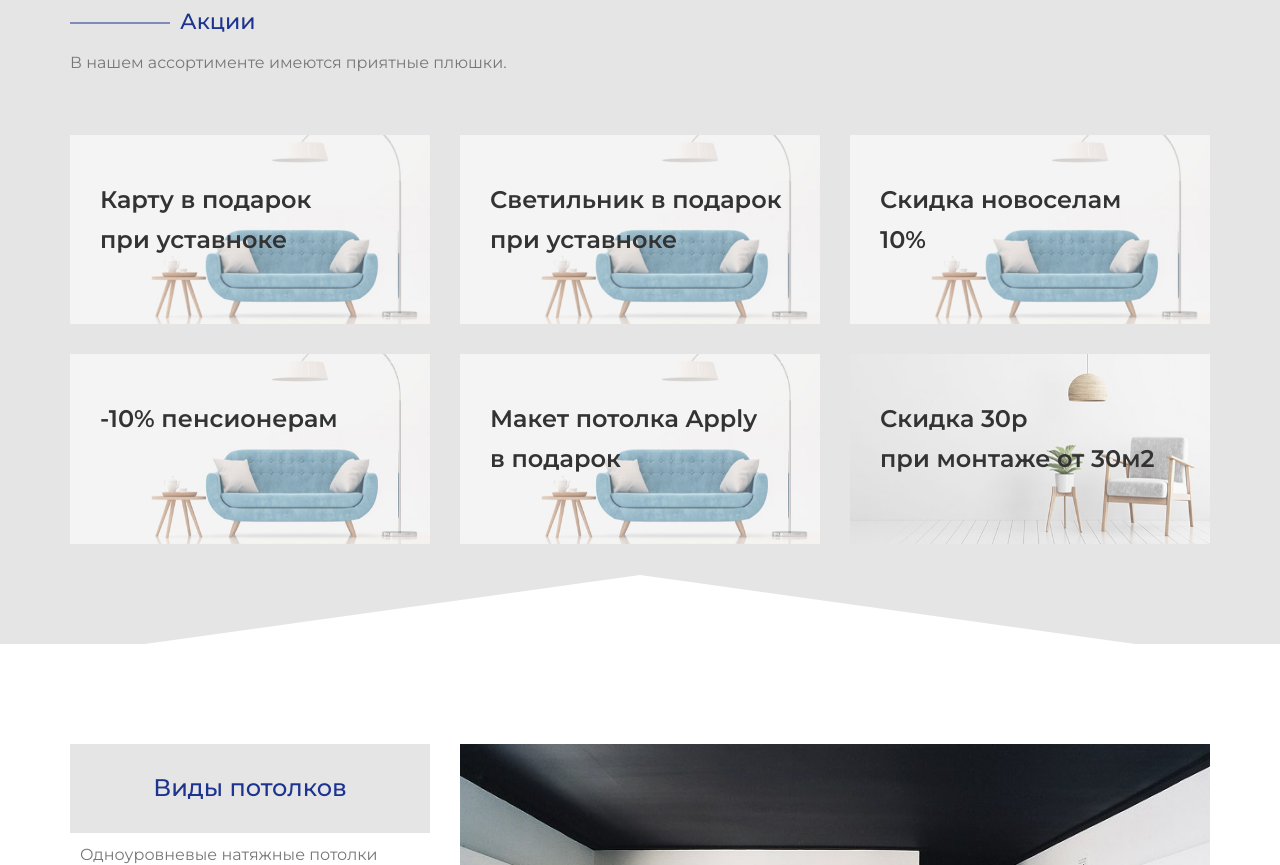
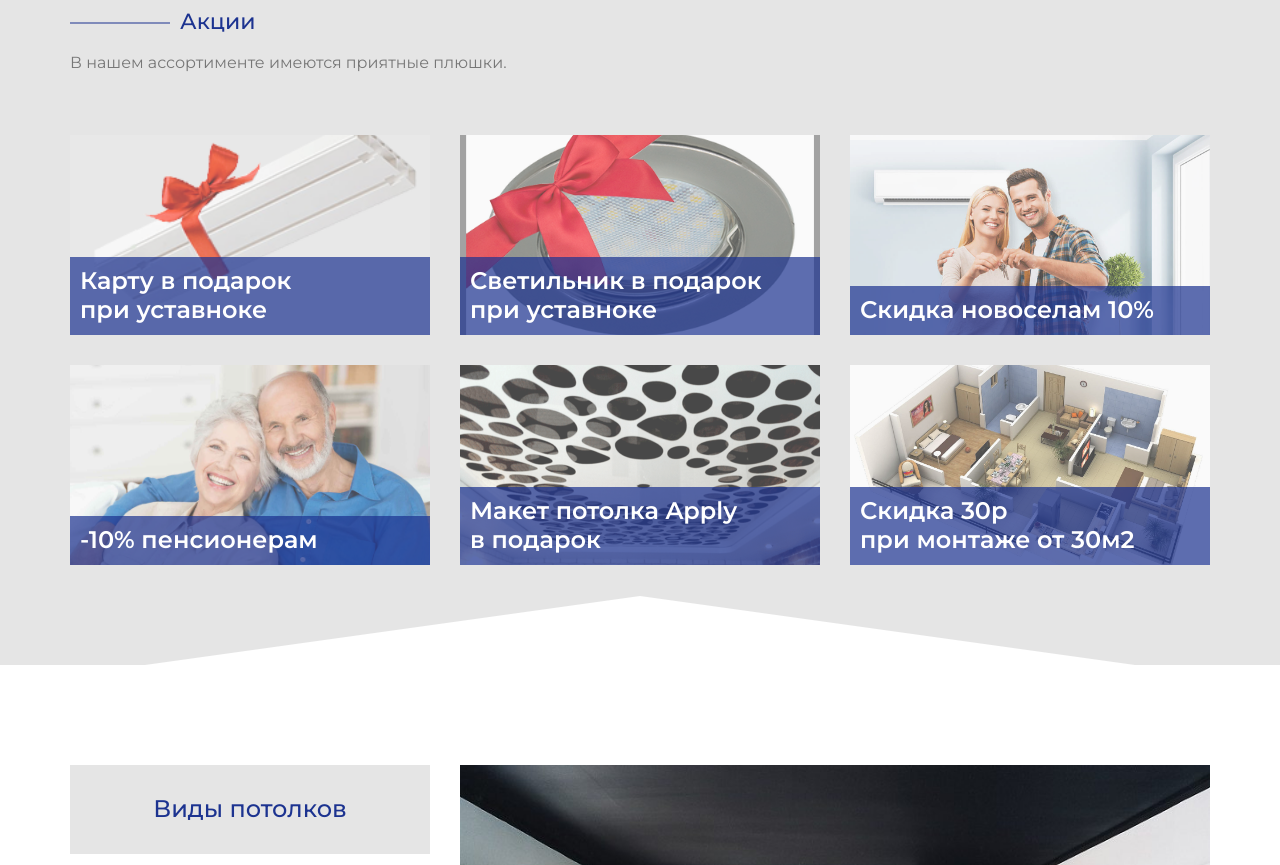
Before and after one commit to gefcho/tvoiterem, a plain HTML site: page index.html in a window 1280 px wide. Shown: the part 780-1645 px from the top of the page. Drawn offline with Linux system fonts and the light colour scheme; files whose address does not match are found by name.

Commit message:
Added photos to Discount block

```diff
--- a/assets/css/style.css
+++ b/assets/css/style.css
@@ -792,10 +792,12 @@ p {
 }
 
 .single-discount-product .product-image {
+	position: relative;
+    height: 200px;
 	overflow: hidden;
 }
 
-.product-image.slick-initialized.slick-slider:before {
+.product-image::before {
 	content: '';
 	position: absolute;
 	top: 0;
@@ -807,7 +809,13 @@ p {
 }
 
 .single-discount-product .product-image img {
+	position: absolute;
+    top: 50%;
+    left: 50%;
 	width: 100%;
+    height: 100%;
+    object-fit: cover;
+    transform: translate(-50%,-50%);
 	-webkit-transition: all 0.4s ease-out 0s;
 	-moz-transition: all 0.4s ease-out 0s;
 	-ms-transition: all 0.4s ease-out 0s;
@@ -817,9 +825,9 @@ p {
 
 .single-discount-product .product-content {
 	position: absolute;
-	top: 0;
+	bottom: 0;
 	left: 0;
-	padding: 45px 30px;
+	width: 100%;
 	z-index: 1;
 }
 
@@ -836,8 +844,9 @@ p {
 }
 
 .single-discount-product .product-content .content-title {
-	font-size: 24px;
-	line-height: 40px;
+    color: #fff;
+    background: rgba(28, 51, 144, 0.7);
+    padding: 10px;
 }
 
 @media (max-width: 767px) {
@@ -875,11 +884,11 @@ p {
 }
 
 .single-discount-product:hover .product-image img {
-	-webkit-transform: scale(1.2);
-	-moz-transform: scale(1.2);
-	-ms-transform: scale(1.2);
-	-o-transform: scale(1.2);
-	transform: scale(1.2);
+	-webkit-transform: translate(-50%,-50%) scale(1.2);
+	-moz-transform: translate(-50%,-50%) scale(1.2);
+	-ms-transform: translate(-50%,-50%) scale(1.2);
+	-o-transform: translate(-50%,-50%) scale(1.2);
+	transform: translate(-50%,-50%) scale(1.2);
 }
 
 
--- a/assets/js/main.js
+++ b/assets/js/main.js
@@ -175,20 +175,6 @@ $(function() {
         }, 1500);
     });
 
-
-    //====== Slick product image
-
-    $('.product-image').slick({
-        infinite: true,
-        slidesToShow: 1,
-        slidesToScroll: 1,
-        arrows: true,
-        prevArrow: '<span class="prev"><i class="lni-chevron-left"></i></span>',
-        nextArrow: '<span class="next"><i class="lni-chevron-right"></i></i></span>',
-        dots: false,
-    });
-
-
     //====== Nice Number
 
     $('input[type="number"]').niceNumber({
--- a/index.html
+++ b/index.html
@@ -210,62 +210,62 @@
 				<div class="col-lg-4">
 					<div class="single-discount-product mt-30">
 						<div class="product-image">
-							<img src="assets/images/discount-product/product-1.jpg" alt="Product">
-						</div> <!-- product image -->
+							<img src="assets/images/discount-product/product-1.png" alt="Product">
+						</div>
 						<div class="product-content">
-							<h4 class="content-title mb-15">Карту в подарок <br> при уставноке</h4>
-						</div> <!-- product content -->
-					</div> <!-- single discount product -->
+							<h4 class="content-title">Карту в подарок <br> при уставноке</h4>
+						</div>
+					</div>
 				</div>
 				<div class="col-lg-4">
 					<div class="single-discount-product mt-30">
 						<div class="product-image">
-							<img src="assets/images/discount-product/product-1.jpg" alt="Product">
-						</div> <!-- product image -->
+							<img src="assets/images/discount-product/product-2.png" alt="Product">
+						</div>
 						<div class="product-content">
-							<h4 class="content-title mb-15">Светильник в подарок <br> при уставноке</h4>
-						</div> <!-- product content -->
-					</div> <!-- single discount product -->
+							<h4 class="content-title">Светильник в подарок <br> при уставноке</h4>
+						</div>
+					</div>
 				</div>
 				<div class="col-lg-4">
 					<div class="single-discount-product mt-30">
 						<div class="product-image">
-							<img src="assets/images/discount-product/product-1.jpg" alt="Product">
-						</div> <!-- product image -->
+							<img src="assets/images/discount-product/product-3.jpg" alt="Product">
+						</div>
 						<div class="product-content">
-							<h4 class="content-title mb-15">Скидка новоселам <br> 10%</h4>
-						</div> <!-- product content -->
-					</div> <!-- single discount product -->
+							<h4 class="content-title">Скидка новоселам 10%</h4>
+						</div>
+					</div>
 				</div>
 				<div class="col-lg-4">
 					<div class="single-discount-product mt-30">
 						<div class="product-image">
-							<img src="assets/images/discount-product/product-1.jpg" alt="Product">
-						</div> <!-- product image -->
+							<img src="assets/images/discount-product/product-4.jpg" alt="Product">
+						</div>
 						<div class="product-content">
-							<h4 class="content-title mb-15">-10% пенсионерам</h4>
-						</div> <!-- product content -->
-					</div> <!-- single discount product -->
+							<h4 class="content-title">-10% пенсионерам</h4>
+						</div>
+					</div>
 				</div>
 				<div class="col-lg-4">
 					<div class="single-discount-product mt-30">
 						<div class="product-image">
-							<img src="assets/images/discount-product/product-1.jpg" alt="Product">
-						</div> <!-- product image -->
+							<img src="assets/images/discount-product/product-5.jpg" alt="Product">
+						</div>
 						<div class="product-content">
-							<h4 class="content-title mb-15">Макет потолка Apply <br> в подарок</h4>
-						</div> <!-- product content -->
-					</div> <!-- single discount product -->
+							<h4 class="content-title">Макет потолка Apply <br> в подарок</h4>
+						</div>
+					</div>
 				</div>
 				<div class="col-lg-4">
 					<div class="single-discount-product mt-30">
 						<div class="product-image">
-							<img src="assets/images/discount-product/product-2.jpg" alt="Product">
-						</div> <!-- product image -->
+							<img src="assets/images/discount-product/product-6.jpg" alt="Product">
+						</div>
 						<div class="product-content">
-							<h4 class="content-title mb-15">Скидка 30р <br> при монтаже от 30м2</h4>
-						</div> <!-- product content -->
-					</div> <!-- single discount product -->
+							<h4 class="content-title">Скидка 30р <br> при монтаже от 30м2</h4>
+						</div>
+					</div>
 				</div>
 			</div>
 		</div>
```
Also changed, not shown: assets/images/discount-product/product-1.jpg (deleted), assets/images/discount-product/product-1.png (added), assets/images/discount-product/product-2.jpg (deleted), assets/images/discount-product/product-2.png (added), assets/images/discount-product/product-3.jpg (added), assets/images/discount-product/product-4.jpg (added), assets/images/discount-product/product-5.jpg (added), assets/images/discount-product/product-6.jpg (added).
